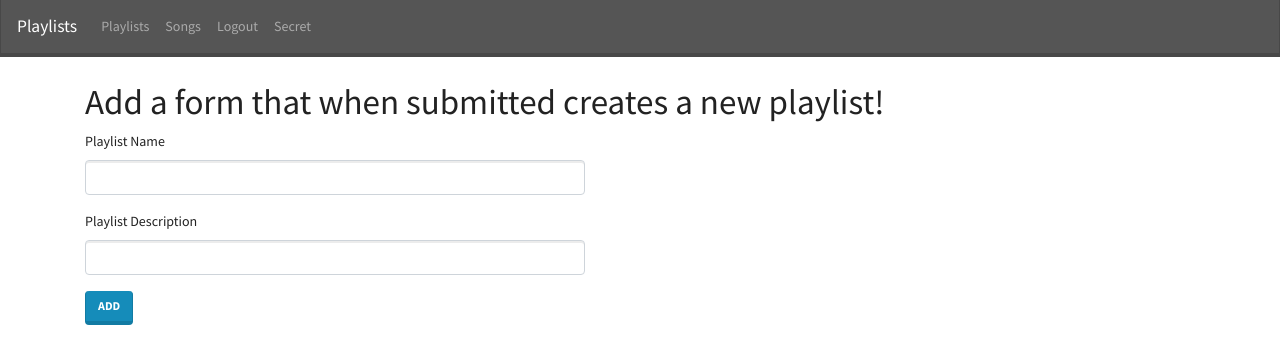
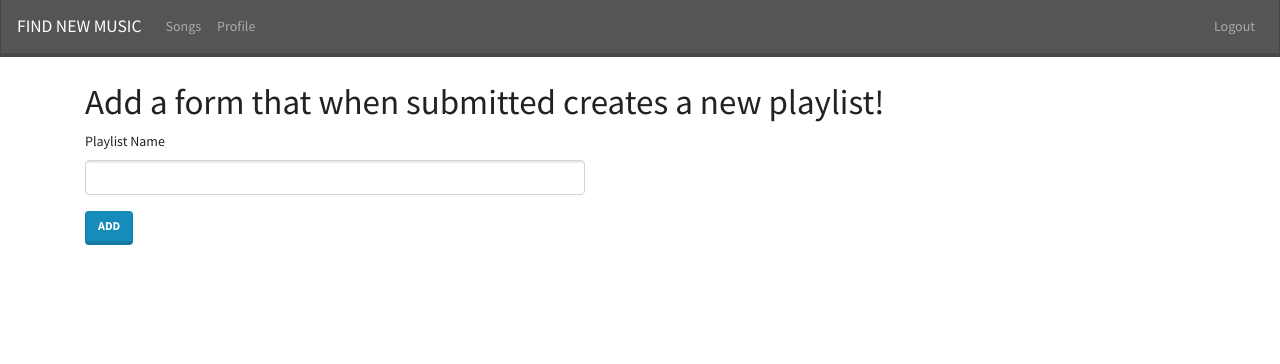
Before and after one commit to joseterrera/Spotify-API-with-flask, a Flask app: page /playlists/add in a window 1280 px wide. Shown: the top 364 px of the page. Run offline with Flask 2, Linux system fonts and the light colour scheme; the visitor is signed in with stand-in values (Sample User, id 1); some libraries are stand-ins or nearby versions.

Commit message:
adding more features

```diff
--- a/app.py
+++ b/app.py
@@ -1,8 +1,10 @@
-from flask import Flask, redirect, render_template, request
+from flask import Flask, redirect, render_template, request, session, flash
 from flask_debugtoolbar import DebugToolbarExtension
 
 from models import db, connect_db, Playlist, Song, PlaylistSong, User
 from forms import NewSongForPlaylistForm, SongForm, PlaylistForm, RegisterForm, LoginForm
+
+
 
 app = Flask(__name__)
 app.config['SQLALCHEMY_DATABASE_URI'] = 'postgresql:///new_music'
@@ -46,9 +48,16 @@ def register():
         db.session.commit()
 
         session["user_id"] = user.id
+        session['username'] = user.username
+        # print('here')
+        # print('here')
+        # print('here')
+        # print(session['user_id'])
+        # print(session['username'])
+
 
         # on successful login, redirect to profile page
-        return redirect("user/profile.html")
+        return redirect("/profile")
 
     else:
         return render_template("user/register.html", form=form)
@@ -69,13 +78,44 @@ def login():
 
         if user:
             session["user_id"] = user.id  # keep logged in
-            return redirect("user/profile.html")
+            return redirect("/profile")
 
         else:
             form.username.errors = ["Bad name/password"]
 
     return render_template("user/login.html", form=form)
 # end-login
+
+
+
+@app.route("/profile", methods=["GET", "POST"])
+def profile():
+    """Example hidden page for logged-in users only."""
+
+    # if form.validate_on_submit():
+
+    if "user_id" not in session:
+        flash("You must be logged in to view!")
+        return redirect("/")
+
+    form = PlaylistForm()
+    playlists = Playlist.query.filter_by(user_id=session['user_id']).all()
+    # print('%%%%%%%%%%%%%%%%%%$')
+    # username = User.query.get(username)
+    # print(username)
+
+    if form.validate_on_submit():
+
+
+        name = form.name.data
+        new_playlist = Playlist(name=name, user_id=session['user_id'])
+        db.session.add(new_playlist)
+        db.session.commit()
+        playlists.append(new_playlist)
+
+    return render_template("user/profile.html", playlists=playlists, form=form)
+
+
 
 @app.route("/logout")
 def logout():
@@ -90,13 +130,13 @@ def logout():
 # Playlist routes
 
 
-@app.route("/playlists")
-def show_all_playlists():
-    """Return a list of playlists."""
+# @app.route("/playlists")
+# def show_all_playlists():
+#     """Return a list of playlists."""
 
-    playlists = Playlist.query.all()
+#     playlists = Playlist.query.all()
 
-    return render_template("playlist/playlists.html", playlists=playlists)
+#     return render_template("playlist/playlists.html", playlists=playlists)
 
 
 @app.route("/playlists/<int:playlist_id>")
@@ -130,7 +170,7 @@ def add_playlist():
         db.session.add(new_playlist)
         db.session.commit()
         # flash(f"Added {name} at {description}")
-        return redirect("/playlists")
+        return redirect("/profile")
 
     return render_template("playlist/new_playlist.html", form=form)
 
--- a/forms.py
+++ b/forms.py
@@ -25,7 +25,7 @@ class PlaylistForm(FlaskForm):
     """Form for adding playlists."""
     # Add the necessary code to use this form
     name = StringField("Playlist Name", validators=[InputRequired()])
-    description = StringField('Playlist Description', validators=[InputRequired()])
+    # description = StringField('Playlist Description', validators=[InputRequired()])
 
 
 
--- a/templates/base.html
+++ b/templates/base.html
@@ -12,18 +12,19 @@
 <body>
 
 <nav class="navbar navbar-expand-lg navbar-dark bg-dark mb-4">
-  <a class="navbar-brand" href="/">Playlists</a>
-  <ul class="navbar-nav">
-    <li class="nav-item"><a class="nav-link" href="/playlists">Playlists</a></li>
-    <li class="nav-item"><a class="nav-link" href="/songs">Songs</a></li>
+  <a class="navbar-brand" href="/">FIND NEW MUSIC</a>
+  <ul class="navbar-nav navbar-nav w-100">
     {% if 'user_id' not in session %}
-    <li class="nav-item"><a class="nav-link" href="/register">Register</a></li>
+    <li class="nav-item ml-auto"><a class="nav-link" href="/register">Register</a></li>
     <li class="nav-item"><a class="nav-link" href="/login">Login</a></li>
   {% endif %}
 
   {% if 'user_id' in session %}
-    <li class="nav-item"><a class="nav-link" href="/logout">Logout</a></li>
-    <li class="nav-item"><a class="nav-link" href="/secret">Secret</a></li>
+    <!-- <li class="nav-item"><a class="nav-link" href="/playlists">Playlists</a></li> -->
+    <li class="nav-item"><a class="nav-link" href="/songs">Songs</a></li>
+
+    <li class="nav-item"><a class="nav-link" href="/profile">Profile</a></li>
+    <li class="nav-item ml-auto"><a class="nav-link " href="/logout">Logout</a></li>
   {% endif %}
   </ul>
 </nav>
--- a/templates/index.html
+++ b/templates/index.html
@@ -12,7 +12,7 @@
 
   {% if 'user_id' in session %}
     <li><a href="/logout">Logout</a></li>
-    <li><a href="/secret">Secret</a></li>
+    <li><a href="/profile">Profile</a></li>
   {% endif %}
 </ul>
 
```
Also changed, not shown: auth.py (deleted, +0 -56 lines), main.py (deleted, +0 -13 lines), models.py (+8 -11 lines), templates/user/profile.html (+19 -3 lines).
